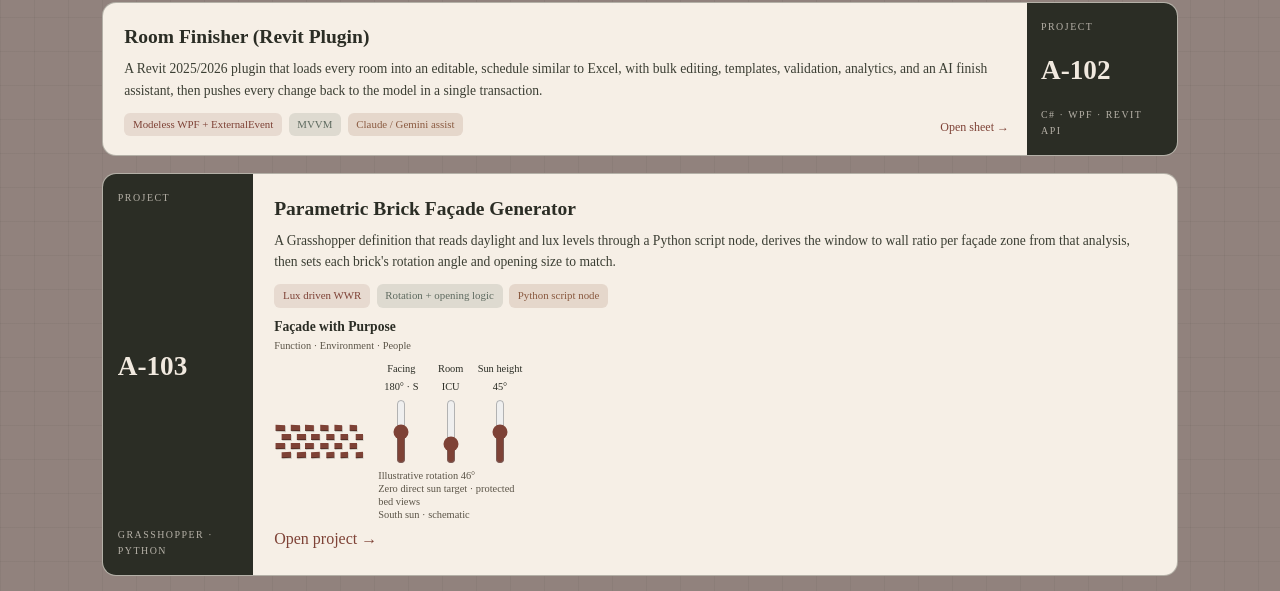
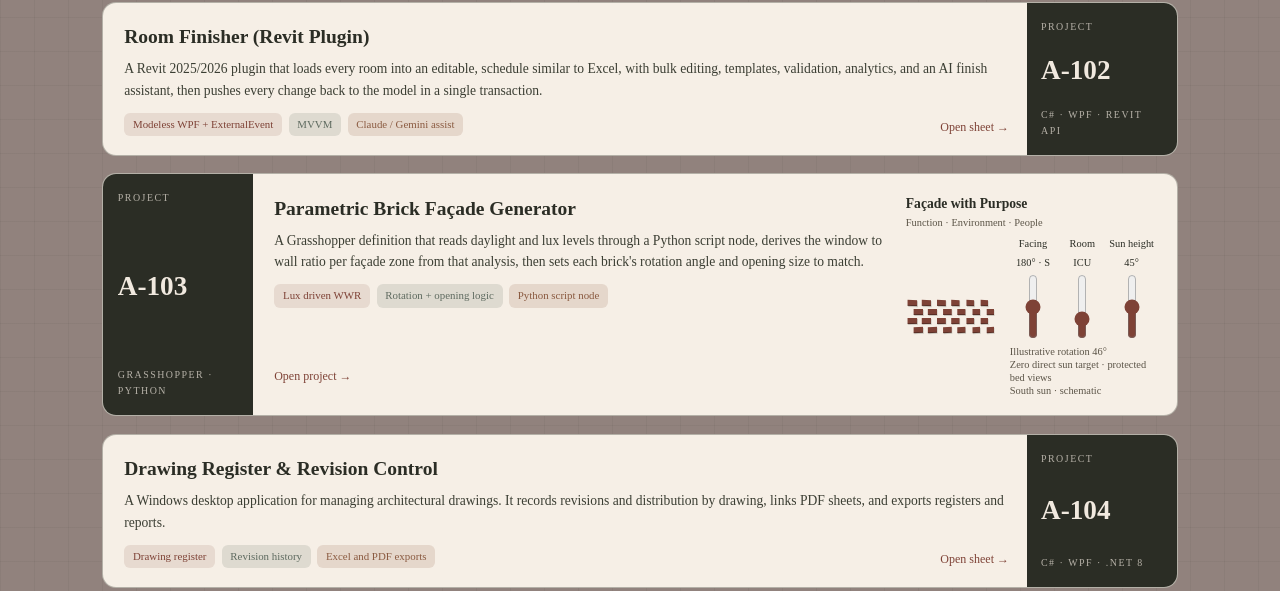
Before and after one commit to Jamila-2004/FinalSmartPortfolio, a plain HTML site: page index.html in a window 1280 px wide. Shown: the part 765-1356 px from the top of the page. Drawn offline with Linux system fonts and the light colour scheme.

Commit message:
Place facade interaction beside project copy to reduce card height

```diff
--- a/index.html
+++ b/index.html
@@ -95,9 +95,19 @@
 .brick-controls .brick-summary{grid-column:1/-1;grid-row:3;justify-self:start}
 .brick-demo-title{display:block;font-size:.85rem;margin-top:.5rem}
 .brick-demo-subtitle{display:block;font-size:.65rem;color:var(--mut)}
+.sheet:nth-child(3) .sheet-body{display:grid;grid-template-columns:minmax(0,1fr) 250px;column-gap:1.25rem;align-content:center}
+.brick-copy{min-width:0}
+.brick-interaction{grid-column:2;grid-row:1/3;align-self:center}
+.brick-interaction .brick-demo-title{margin-top:0}
+.brick-interaction .brick-demo{margin-top:.3rem}
+.sheet:nth-child(3) .brick-open{grid-column:1;justify-self:start;align-self:end;font-size:.75rem}
 .brick-summary{font-size:.65rem!important;line-height:1.25;margin:.15rem 0 0!important;color:var(--mut)}
 .brick-open{display:inline-block;margin-top:.3rem;min-height:30px;position:relative}
 @media(max-width:700px){.brick-demo{grid-template-columns:92px minmax(0,145px);width:100%}.brick-preview{width:100%}.brick-controls input{height:65px}}
+@media(max-width:700px){
+  .sheet:nth-child(3) .sheet-body{display:block;padding-bottom:1rem}
+  .brick-interaction{margin-top:1rem}
+}
 @media(max-width:700px){.sheet:first-child .sheet-body{padding-bottom:6rem}.journey-start{width:min(230px,calc(100% - 2rem));right:1rem}}
 </style>
 </head>
@@ -166,11 +176,14 @@
   <div class="sheet">
     <div class="sheet-num"><span>Project</span><b>A-103</b><span>Grasshopper · Python</span></div>
     <div class="sheet-body">
+      <div class="brick-copy">
       <h3>Parametric Brick Façade Generator</h3>
       <p>A Grasshopper definition that reads daylight and lux levels through a Python script node,
         derives the window to wall ratio per façade zone from that analysis, then sets each brick's
         rotation angle and opening size to match.</p>
       <div class="sheet-tags"><span class="chip">Lux driven WWR</span><span class="chip b">Rotation + opening logic</span><span class="chip o">Python script node</span></div>
+      </div>
+      <div class="brick-interaction">
       <strong class="brick-demo-title">Façade with Purpose</strong>
       <span class="brick-demo-subtitle">Function · Environment · People</span>
       <div class="brick-demo">
@@ -184,6 +197,7 @@
           <input id="brick-sun" type="range" min="5" max="85" step="5" value="45">
           <p class="brick-summary"><span id="brick-result"></span><br><span id="brick-criterion"></span><br>South sun · schematic</p>
         </div>
+      </div>
       </div>
       <a class="brick-open" href="projects/brick/index.html">Open project →</a>
     </div>
```
